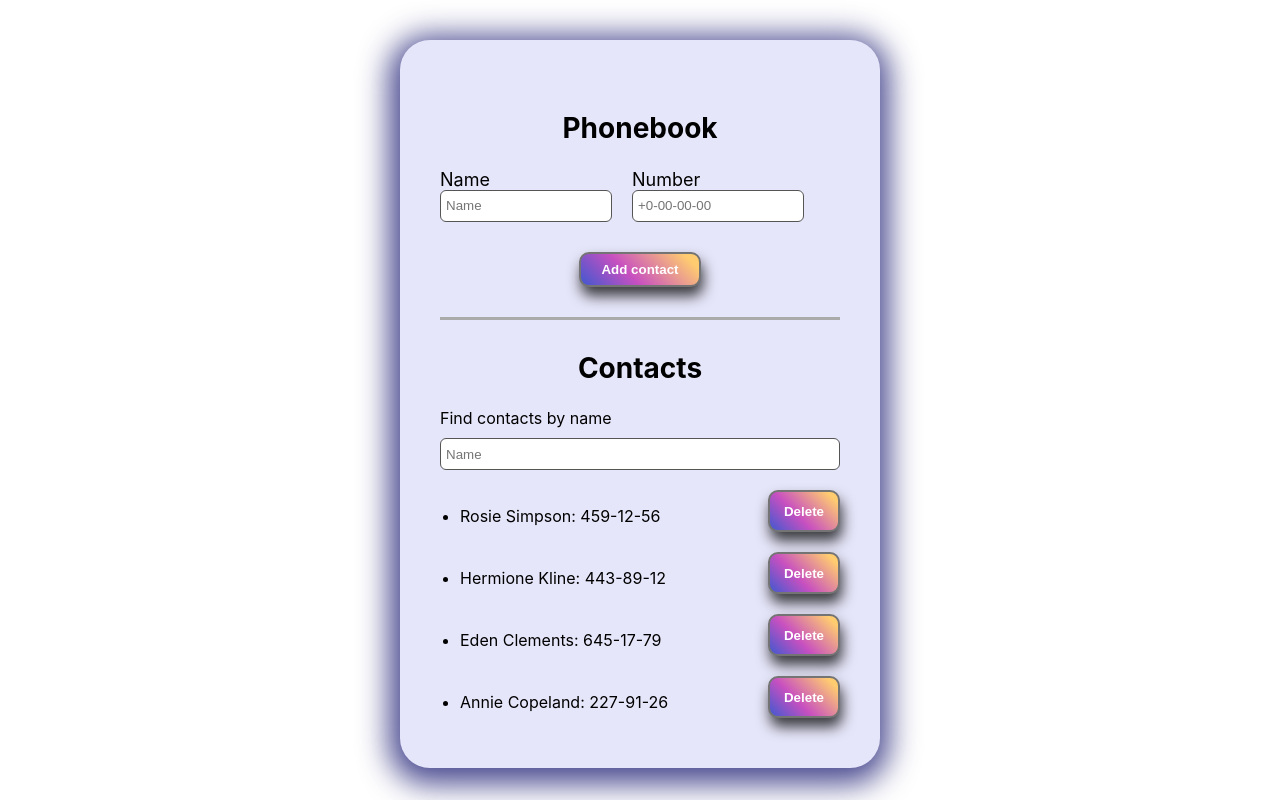
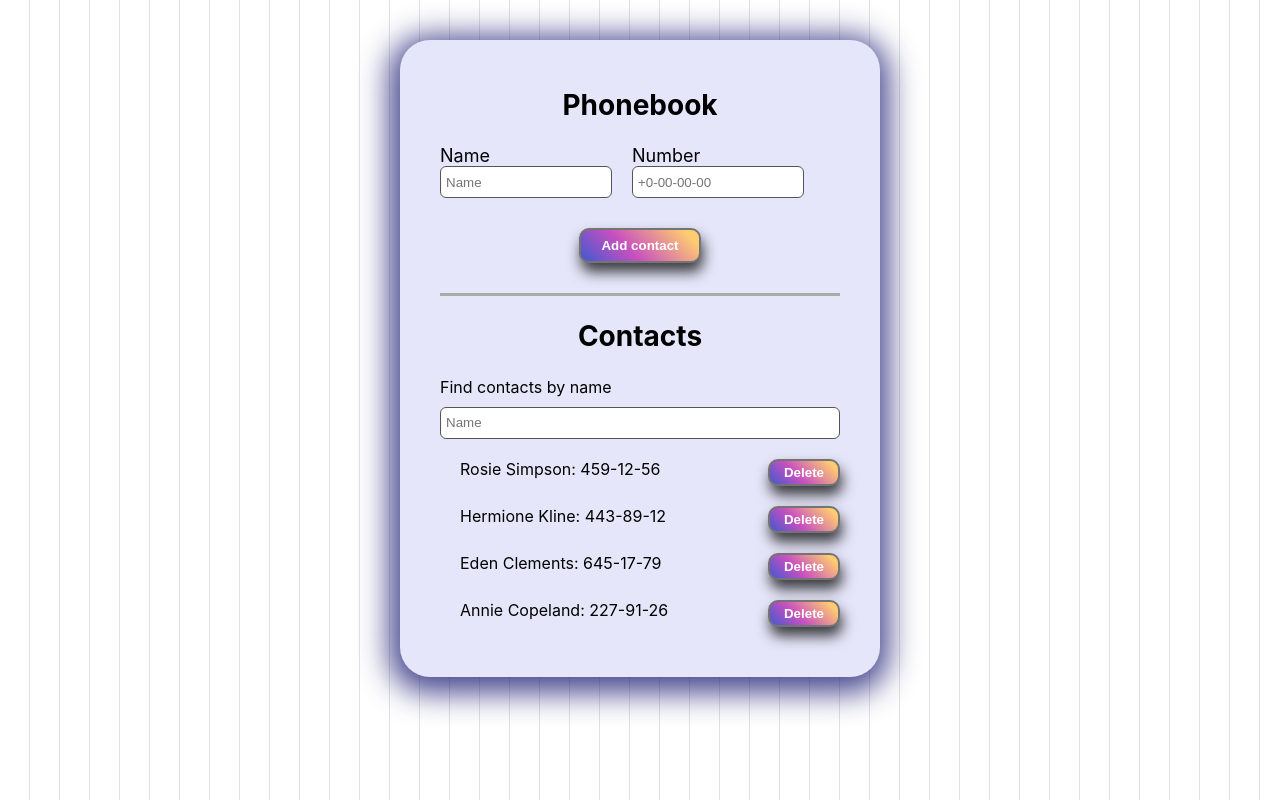
Before and after one commit to Tetiana892/goit-react-hw-04-phonebook, a React (Create React App) app: page / in a window 1280 px wide. Built offline with nearby package versions, Linux system fonts and the light colour scheme.

Commit message:
Update index.css

```diff
--- a/src/index.css
+++ b/src/index.css
@@ -1,5 +1,4 @@
 @import-normalize; /* bring in normalize.css styles */
-
 body {
   margin: 0;
   font-family: -apple-system, BlinkMacSystemFont, 'Segoe UI', 'Roboto', 'Oxygen',
@@ -7,9 +6,42 @@
     sans-serif;
   -webkit-font-smoothing: antialiased;
   -moz-osx-font-smoothing: grayscale;
+  background: repeating-linear-gradient(
+    to right,
+    transparent 0 29px,
+    #e1e1e1 0 30px
+  );
 }
 
 code {
   font-family: source-code-pro, Menlo, Monaco, Consolas, 'Courier New',
     monospace;
 }
+html {
+  box-sizing: border-box;
+}
+
+h1,
+h2,
+h3,
+h4,
+h5,
+h6,
+p {
+  margin-top: 0;
+  margin-bottom: 0;
+}
+
+ul {
+  padding: 0;
+}
+
+li {
+  list-style: none;
+}
+
+img {
+  display: block;
+  max-width: 100%;
+  height: auto;
+}
```
